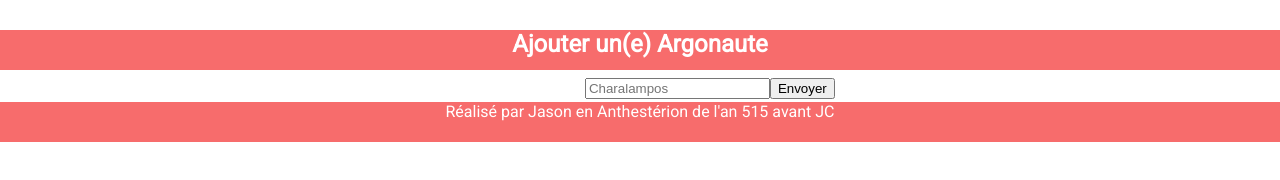
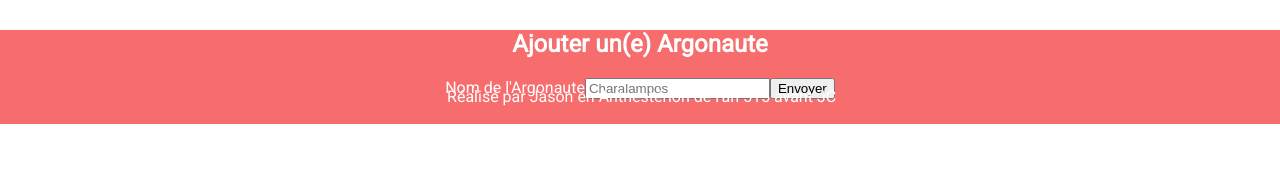
Before and after one commit to aureliedev/argonautes, a React (Create React App) app in the folder front/: page / in a window 1280 px wide. Shown: the part 170-350 px from the top of the page. Built offline with nearby package versions, Linux system fonts and the light colour scheme; no server answers.

Commit message:
ameloire css footer

```diff
--- a/front/src/composents/footer/footer.css
+++ b/front/src/composents/footer/footer.css
@@ -1,9 +1,7 @@
 .footer {
-    margin-top: 2em;
+    padding: 0.1rem;
     text-align: center;
     color: #fff;
     background: #f76c6c;
-    bottom: 0;
     width: 100%;
-    height: 5vh;
 }
```
